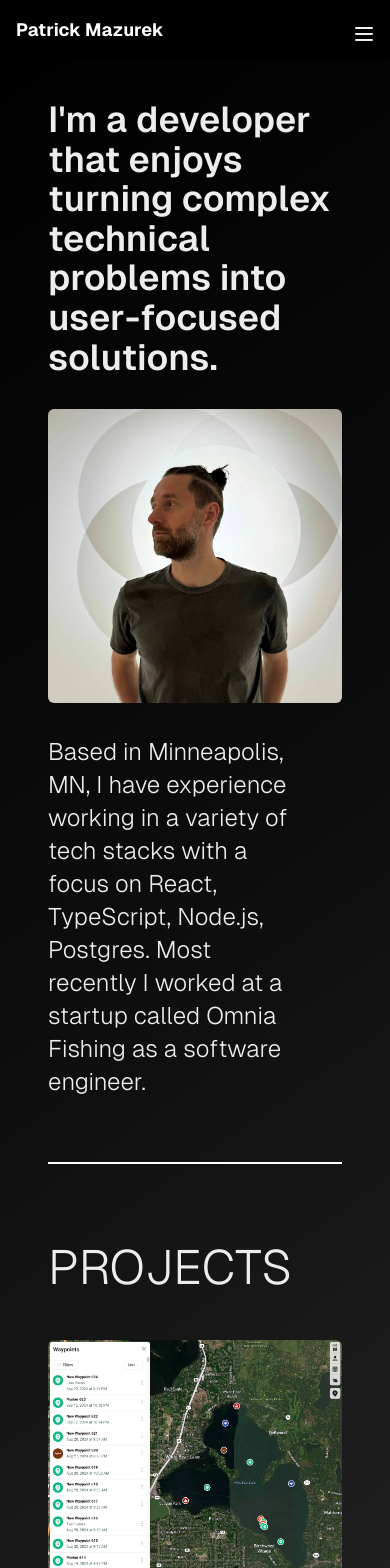
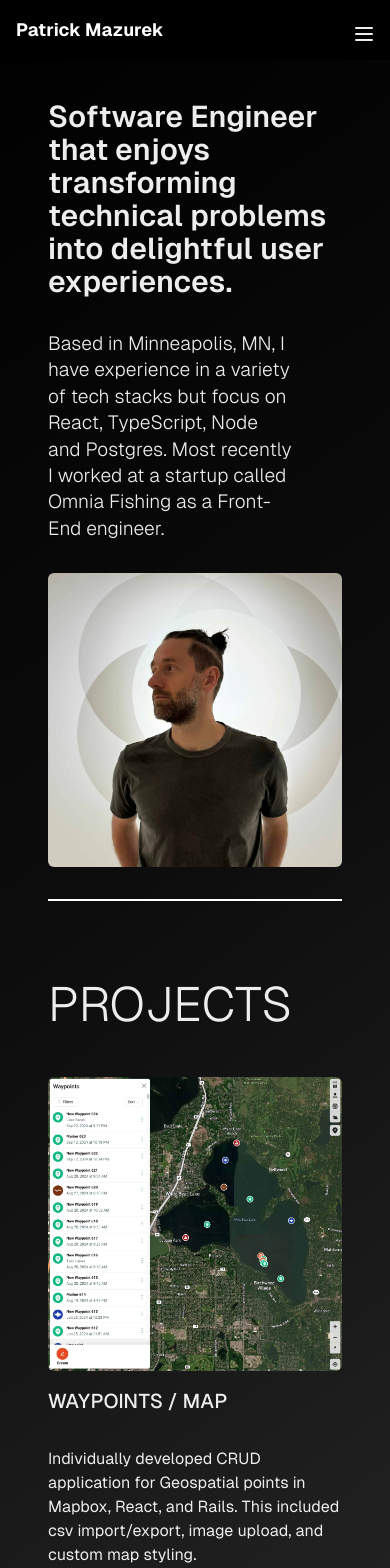
Before and after one commit to jpmzurk/portfolio, a Next.js app: page / in a window 390 px wide. Shown: the top 1568 px of the page. Built offline with nearby package versions, Linux system fonts and the light colour scheme.

Commit message:
fix: adjust image sizes for better caching

```diff
--- a/app/globals.css
+++ b/app/globals.css
@@ -50,3 +50,13 @@ body {
 .projectOverview p {
   margin-bottom: 2rem;
 }
+
+@media (min-width: 1024px) {
+  .homeHeading h1 {
+    font-size: clamp(2rem, 3vw, 3rem);
+  }
+}
+
+.homeHeading p {
+  font-size: clamp(1.2rem, 2vw, 1.5rem);
+}
--- a/app/page.tsx
+++ b/app/page.tsx
@@ -11,29 +11,25 @@ export default function Home() {
   return (
     <div className="flex flex-col min-h-screen p-8 pb-20 md:p-12 lg:p-16 sm:mt-10">
       <div className="flex flex-col lg:flex-row border-b-2 border-white pb-4 sm:pb-20 mb-20 gap-8">
-        <div className="basis-2/3 ">
-          <h1 className="text-4xl sm:text-5xl mb-8 font-semibold leading-[1.1]">
-            I&apos;m a developer that enjoys turning complex technical problems
-            into user-focused solutions.
+        <div className="basis-2/3 homeHeading">
+          <h1 className="text-3xl sm:text-4xl mb-8 font-semibold leading-[1.1]">
+            Software Engineer that enjoys transforming technical problems into
+            delightful user experiences.
           </h1>
+          <p className="text-2xl leading-snug w-5/6 text-left font-light xl:block">
+            Based in Minneapolis, MN, I have experience in a variety of tech
+            stacks but focus on React, TypeScript, Node and Postgres. Most
+            recently I worked at a startup called Omnia Fishing as a Front-End
+            engineer.
+          </p>
+        </div>
+        <div className="mb-4 lg:ml-auto lg:mb-0">
           <Image
             src={profilePic}
-            alt="profile picture"
-            className="rounded-md lg:max-w-[400px] aspect-square sm:hidden mb-8"
+            alt="profile picture of the author"
+            className="rounded-md aspect-square max-w-full lg:max-w-[400px]"
             priority
-          />
-          <p className="text-2xl leading-snug w-5/6 text-left font-light xl:block">
-            Based in Minneapolis, MN, I have experience working in a variety of
-            tech stacks with a focus on React, TypeScript, Node.js, Postgres.
-            Most recently I worked at a startup called Omnia Fishing as a
-            software engineer.
-          </p>
-        </div>
-        <div className="mb-4 lg:mb-0 lg:ml-auto">
-          <Image
-            src={profilePic}
-            alt="profile picture"
-            className="rounded-md lg:max-w-[400px] aspect-square hidden sm:block"
+            sizes="(max-width: 768px) 100vw, (max-width: 890px) 50vw, 33vw"
           />
         </div>
       </div>
--- a/components/header.tsx
+++ b/components/header.tsx
@@ -13,7 +13,7 @@ import { MobileNav } from "./mobile-nav";
 
 const Header = () => {
   return (
-    <header className="fixed top-0 right-0 w-full bg-black p-4 z-100 font-[family-name:var(--font-geist-sans)]">
+    <header className="fixed top-0 right-0 w-full bg-black p-4 z-100 font-[family-name:var(--font-geist-sans)] z-10">
       <nav className="flex justify-between items-center">
         <div className="text-white text-lg font-bold">
           <Link href="/">Patrick Mazurek</Link>
```
